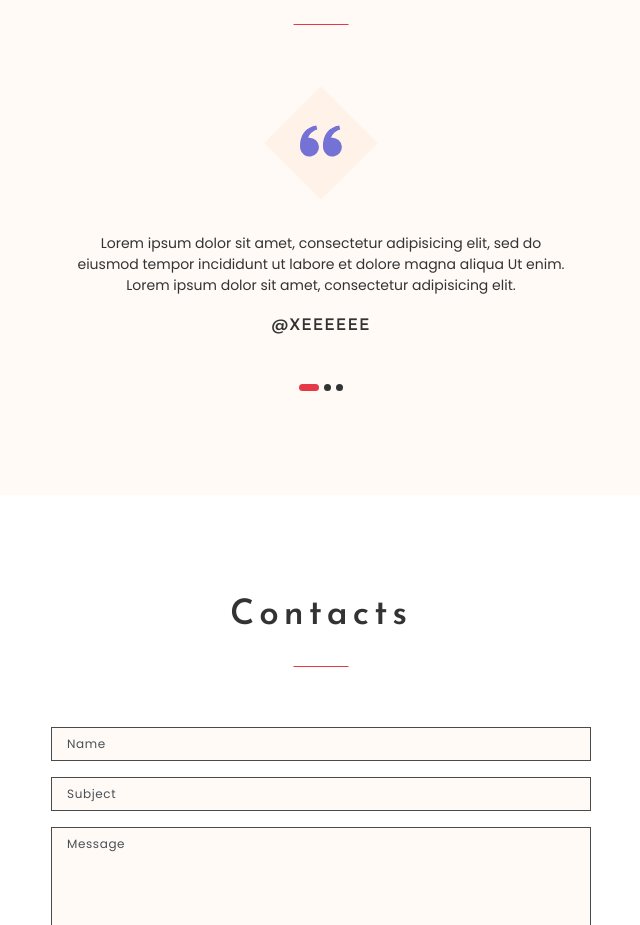
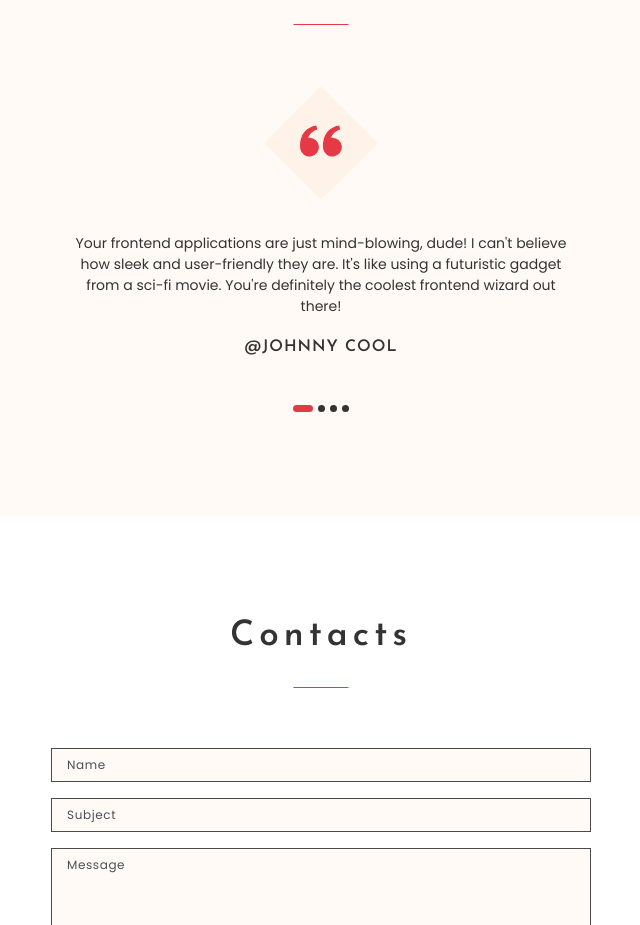
Before and after one commit to Yelkira/StyledPortfolio, a React app: page / in a window 1280 px wide. Shown: the part 2820-3745 px from the top of the page, without its empty margins (319-959 px from the left). Built offline with nearby package versions, Linux system fonts and the light colour scheme.

Commit message:
feat: some changes in testimony

```diff
--- a/src/assets/icons/iconQuotes.tsx
+++ b/src/assets/icons/iconQuotes.tsx
@@ -5,11 +5,11 @@ const Quotes = (props: SVGProps<SVGSVGElement>) => (
         xmlns="http://www.w3.org/2000/svg"
         width={42}
         height={32}
-        fill="none"
+        fill="currentColor"
         {...props}
     >
         <path
-            fill="#7572D5"
+            fill="currentColor"
             d="M9.542 12.833c-.465 0-.91.071-1.354.136.143-.484.291-.975.529-1.417.237-.642.608-1.198.977-1.758.308-.607.852-1.017 1.252-1.536.419-.504.99-.84 1.441-1.258.444-.438 1.025-.656 1.488-.965.483-.277.904-.583 1.354-.729l1.123-.462.988-.41L16.33.395l-1.245.3c-.398.1-.883.217-1.435.356-.565.104-1.167.39-1.838.65-.662.296-1.429.496-2.141.97-.717.455-1.544.834-2.273 1.443-.706.627-1.558 1.17-2.188 1.968-.687.746-1.366 1.53-1.893 2.421-.61.85-1.025 1.784-1.463 2.706a23.076 23.076 0 0 0-.975 2.784 25.148 25.148 0 0 0-.8 5.077c-.07 1.496-.029 2.74.058 3.64.032.424.09.837.132 1.122l.052.35.054-.012a9.375 9.375 0 1 0 9.167-11.338Zm22.916 0c-.464 0-.91.071-1.354.136.144-.484.292-.975.53-1.417.237-.642.608-1.198.976-1.758.309-.607.852-1.017 1.252-1.536.42-.504.99-.84 1.442-1.258.444-.438 1.025-.656 1.488-.965.483-.277.904-.583 1.354-.729l1.123-.462.987-.41-1.01-4.038-1.244.3c-.398.1-.883.217-1.435.356-.565.104-1.167.39-1.838.65-.66.298-1.429.496-2.142.973-.716.454-1.543.833-2.272 1.442-.707.627-1.559 1.17-2.188 1.966-.687.746-1.367 1.53-1.894 2.421-.61.85-1.025 1.784-1.462 2.706a23.078 23.078 0 0 0-.975 2.784 25.15 25.15 0 0 0-.8 5.077c-.071 1.496-.03 2.74.058 3.64.031.424.09.837.131 1.122l.053.35.054-.012a9.374 9.374 0 1 0 9.166-11.338Z"
         />
     </svg>
--- a/src/components/slider/Slider.tsx
+++ b/src/components/slider/Slider.tsx
@@ -3,12 +3,13 @@ import AliceCarousel from 'react-alice-carousel';
 import 'react-alice-carousel/lib/alice-carousel.css';
 import '../../styles/slider.css'
 import {S} from './Slider_styles'
+
 type SlidePropsType = {
     text: string
     userName: string
 }
-const Slide = (props:SlidePropsType) => {
-    const { text, userName} = props
+const Slide = (props: SlidePropsType) => {
+    const {text, userName} = props
     return (
         <S.Slide>
             <S.Text>{text}</S.Text>
@@ -18,13 +19,20 @@ const Slide = (props:SlidePropsType) => {
 }
 const items = [
     <Slide
-        text={'Lorem ipsum dolor sit amet, consectetur adipisicing elit, sed do eiusmod tempor incididunt ut labore et dolore magna aliqua Ut enim. Lorem ipsum dolor sit amet, consectetur adipisicing elit.'} userName={'XEEEEEE'}
+        text={'Your frontend applications are just mind-blowing, dude! I can\'t believe how sleek and user-friendly they are. It\'s like using a futuristic gadget from a sci-fi movie. You\'re definitely the coolest frontend wizard out there!'}
+        userName={'Johnny Cool'}
     />,
     <Slide
-        text={'Lorem ipsum dolor sit amet, consectetur adipisicing elit, sed do eiusmod tempor incididunt ut labore et dolore magna aliqua Ut enim. Lorem ipsum dolor sit amet, consectetur adipisicing elit.'} userName={'EEEEEEEEEEEEEEEEEEEY'}
+        text={'OMG, your frontend applications are simply awesome! The designs are so modern and trendy, I feel like I\'m browsing through a stylish fashion magazine. You\'ve nailed the perfect balance between aesthetics and functionality. You rock!'}
+        userName={'Samantha Awesome'}
     />,
     <Slide
-        text={'Lorem ipsum dolor sit amet, consectetur adipisicing elit, sed do eiusmod tempor incididunt ut labore et dolore magna aliqua Ut enim. Lorem ipsum dolor sit amet, consectetur adipisicing elit.'} userName={'ALEXEY'}
+        text={'Dude, your frontend applications are next level! The user experience is so smooth and seamless, it\'s like riding a high-speed roller coaster. I\'m seriously impressed by your technical skills. You\'re a true tech master!'}
+        userName={'Tyler Techmaster'}
+    />,
+    <Slide
+        text={'Your frontend applications are a total blast, seriously! The creative interfaces and witty animations make me giggle every time. It\'s like a carnival of fun and functionality. You\'ve definitely mastered the art of making people smile!'}
+        userName={'Jessica Jokester'}
     />,
 ];
 export const Slider = () => (
--- a/src/layout/sections/testimony/Testimony.tsx
+++ b/src/layout/sections/testimony/Testimony.tsx
@@ -5,6 +5,7 @@ import {Container} from "../../../components/Container";
 import {FlexContainer} from "../../../components/FlexContainer";
 import {SectionTitle} from "../../../components/SectionTitle";
 import {Slider} from "../../../components/slider/Slider";
+import {theme} from "../../../styles/Theme";
 import {S} from '../skills/Skills_styles'
 export const Testimony = () => {
     return (
@@ -29,5 +30,6 @@ const StyledTestimony = styled.section`
 
   ${S.IconWrapper} {
     margin: 40px 0 72px;
+    color: ${theme.colors.accentColor};
   }
 `
```
